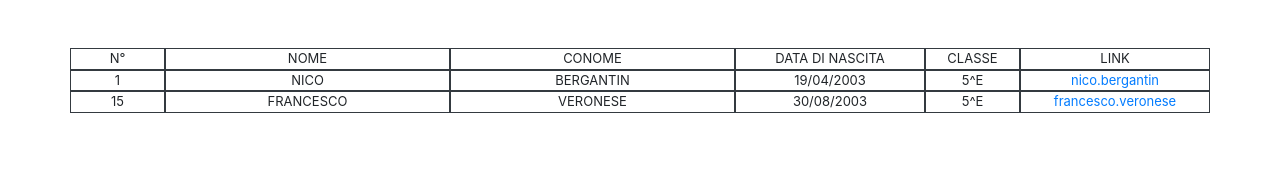
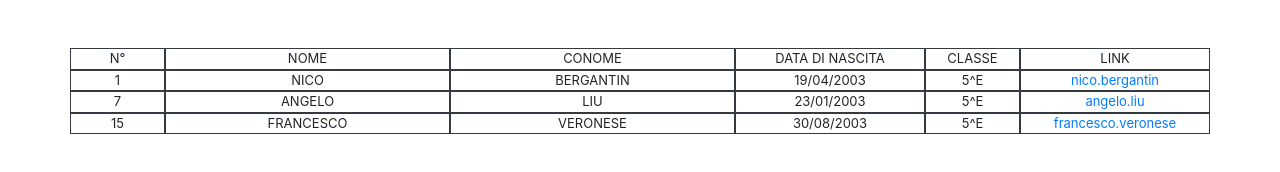
Before and after one commit to cristianogregnanin/5ehtml, a plain HTML site: page index.html in a window 1280 px wide. Drawn offline with nearby package versions, Linux system fonts and the light colour scheme.

Commit message:
tabella aggiornata

```diff
--- a/index.html
+++ b/index.html
@@ -6,6 +6,7 @@
 
     </style>
 </head>
+
 <body>
 
     <div class="d-flex flex-column container-xl" style="text-align: center; font-size: 13px;">
@@ -27,13 +28,23 @@
             <div class="col-xl-2 border border-dark"><a href="Bergantin/bergantin.nico.html">nico.bergantin</a> </div>
 
         </div>
+
+        <div class="row">
+            <div class="col-xl-1 border border-dark">7</div>
+            <div class="col-xl border border-dark">ANGELO</div>
+            <div class="col-xl border border-dark">LIU</div>
+            <div class="col-xl-2 border border-dark">23/01/2003</div>
+            <div class="col-xl-1 border border-dark">5^E</div>
+            <div class="col-xl-2 border border-dark"><a href="Liu/AngeloLiu.html">angelo.liu</a></div>
+        </div>
         <div class="row">
             <div class="col-xl-1 border border-dark">15</div>
             <div class="col-xl border border-dark">FRANCESCO</div>
             <div class="col-xl border border-dark">VERONESE</div>
             <div class="col-xl-2 border border-dark">30/08/2003</div>
             <div class="col-xl-1 border border-dark">5^E</div>
-            <div class="col-xl-2 border border-dark"><a href="Veronese/francescoveronese.html">francesco.veronese</a></div>
+            <div class="col-xl-2 border border-dark"><a href="Veronese/francescoveronese.html">francesco.veronese</a>
+            </div>
         </div>
     </div>
 
```
Also changed, not shown: Liu/AngeloLiu.html (+1 -1 lines).
